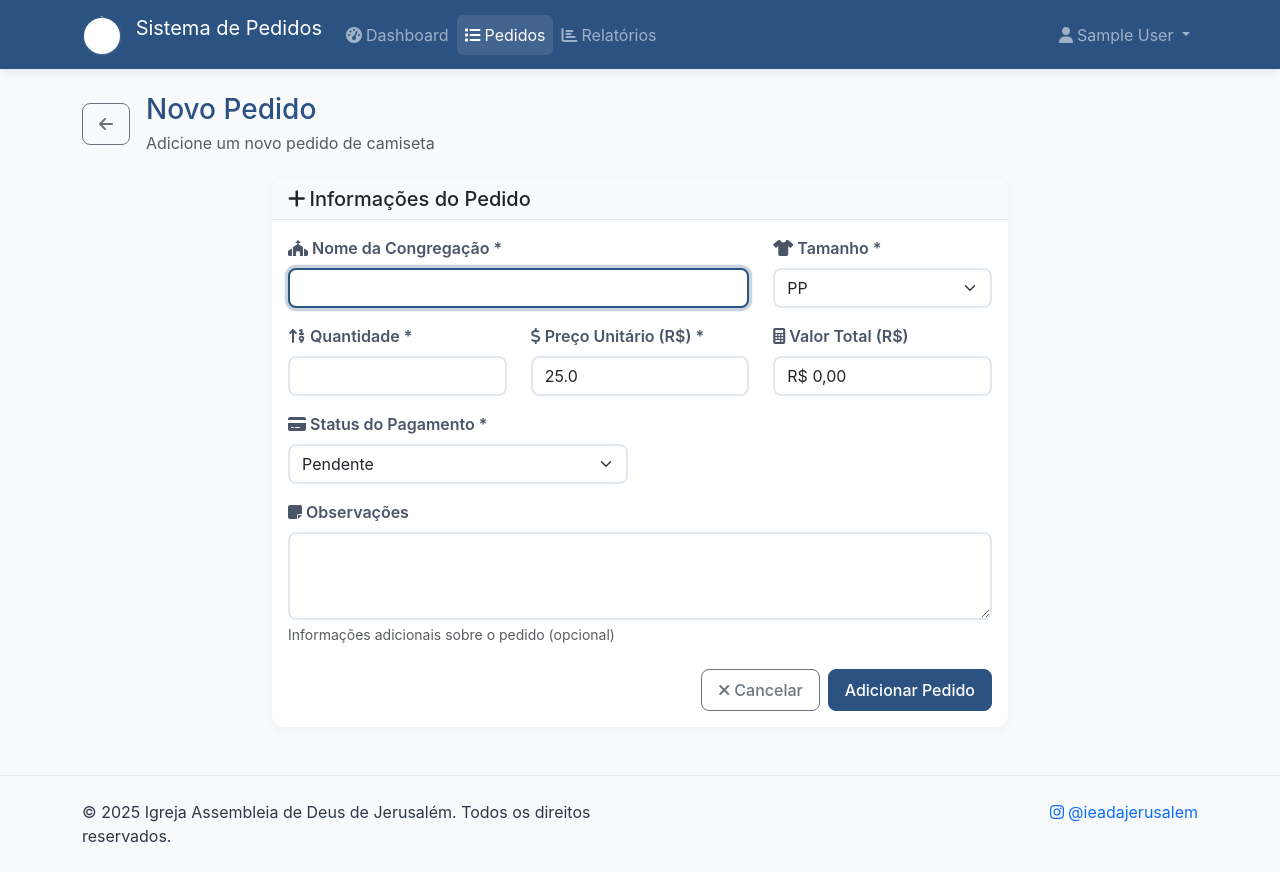
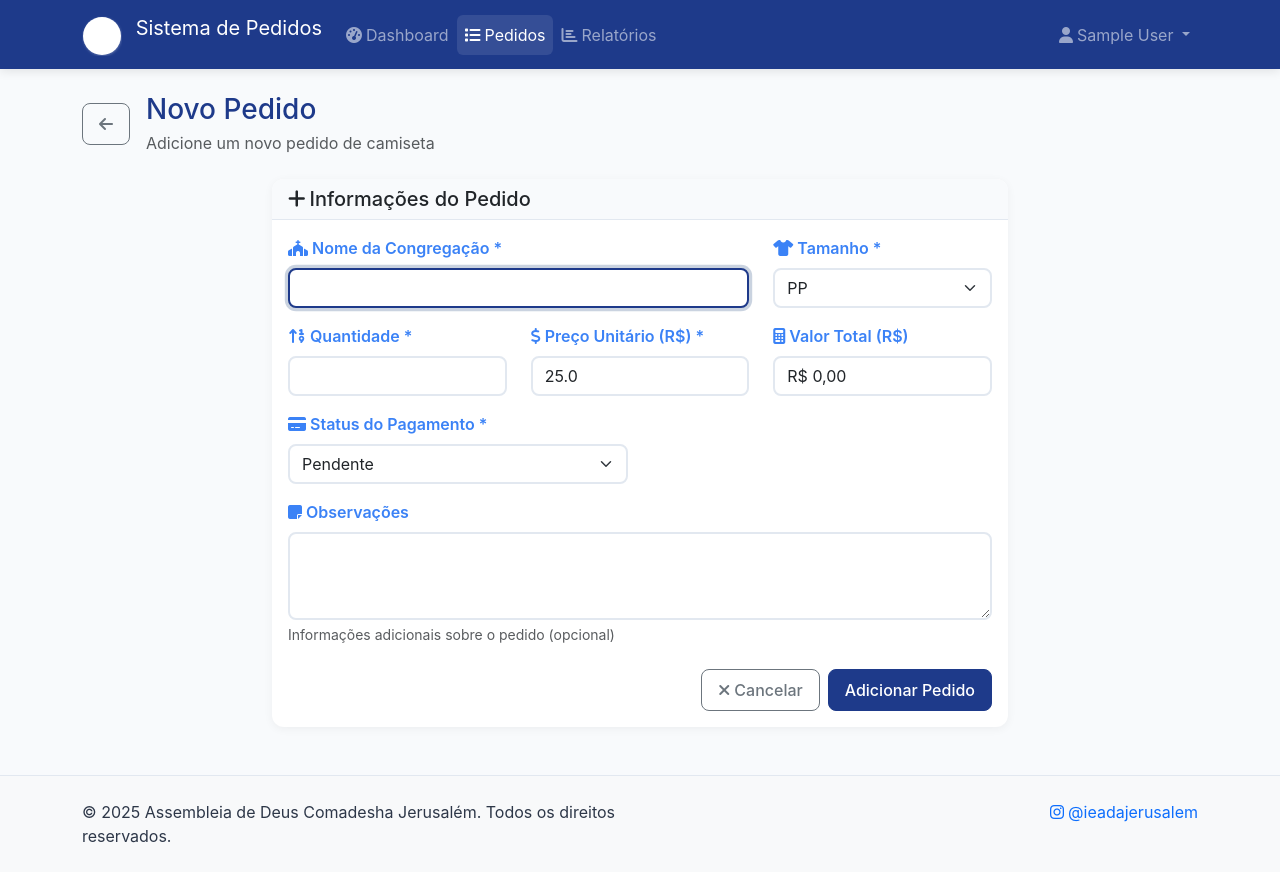
Before and after one commit to devjohnnydev/Arielle, a Flask app: page /orders/add in a window 1280 px wide. Run offline with Flask 3, Linux system fonts and the light colour scheme; the visitor is signed in with stand-in values (Sample User, id 1).

Commit message:
Update church branding and add sample data loading feature
Implement new visual identity based on the church logo, update the church name throughout the application, and add a functionality to load sample order data for testing purposes.

Replit-Commit-Author: Agent
Replit-Commit-Session-Id: e48e9cee-3c1d-42c9-9148-58dd3e31ed6f
Replit-Commit-Checkpoint-Type: full_checkpoint
Replit-Commit-Screenshot-Url: https://storage.googleapis.com/screenshot-production-us-central1/b9492ae2-96db-4238-8bcd-3c1c461771e7/e48e9cee-3c1d-42c9-9148-58dd3e31ed6f/yx8DH5B

```diff
--- a/routes.py
+++ b/routes.py
@@ -22,7 +22,7 @@ def login():
     form = LoginForm()
     if form.validate_on_submit():
         admin = Admin.query.filter_by(email=form.email.data).first()
-        if admin and check_password_hash(admin.password_hash, form.password.data):
+        if admin and admin.password_hash and check_password_hash(admin.password_hash, form.password.data):
             session['admin_id'] = admin.id
             session['admin_name'] = admin.name
             flash('Login realizado com sucesso!', 'success')
@@ -182,6 +182,69 @@ def reports():
                          size_distribution=size_distribution,
                          congregation_distribution=congregation_distribution)
 
+@app.route('/setup-sample-data')
+@login_required
+def setup_sample_data():
+    """Setup sample data for testing"""
+    try:
+        # Sample orders data based on common church congregations and sizes
+        sample_orders = [
+            # Congregação Central
+            {"congregation": "Congregação Central", "size": "P", "quantity": 15, "unit_price": 25.00, "payment_status": "Pago", "payment_method": "PIX"},
+            {"congregation": "Congregação Central", "size": "M", "quantity": 25, "unit_price": 25.00, "payment_status": "Pago", "payment_method": "Transferência Bancária"},
+            {"congregation": "Congregação Central", "size": "G", "quantity": 20, "unit_price": 25.00, "payment_status": "Pendente"},
+            {"congregation": "Congregação Central", "size": "GG", "quantity": 10, "unit_price": 25.00, "payment_status": "Pago", "payment_method": "Dinheiro"},
+
+            # Congregação Bela Vista
+            {"congregation": "Congregação Bela Vista", "size": "PP", "quantity": 8, "unit_price": 25.00, "payment_status": "Pago", "payment_method": "PIX"},
+            {"congregation": "Congregação Bela Vista", "size": "P", "quantity": 12, "unit_price": 25.00, "payment_status": "Pendente"},
+            {"congregation": "Congregação Bela Vista", "size": "M", "quantity": 18, "unit_price": 25.00, "payment_status": "Pago", "payment_method": "Cartão de Crédito"},
+            {"congregation": "Congregação Bela Vista", "size": "G", "quantity": 15, "unit_price": 25.00, "payment_status": "Pago", "payment_method": "Dinheiro"},
+
+            # Congregação Vila Nova
+            {"congregation": "Congregação Vila Nova", "size": "P", "quantity": 10, "unit_price": 25.00, "payment_status": "Pendente"},
+            {"congregation": "Congregação Vila Nova", "size": "M", "quantity": 22, "unit_price": 25.00, "payment_status": "Pago", "payment_method": "PIX"},
+            {"congregation": "Congregação Vila Nova", "size": "G", "quantity": 16, "unit_price": 25.00, "payment_status": "Pendente"},
+            {"congregation": "Congregação Vila Nova", "size": "EXTG", "quantity": 5, "unit_price": 25.00, "payment_status": "Pago", "payment_method": "Transferência Bancária"},
+
+            # Congregação São José
+            {"congregation": "Congregação São José", "size": "PP", "quantity": 6, "unit_price": 25.00, "payment_status": "Pago", "payment_method": "Dinheiro"},
+            {"congregation": "Congregação São José", "size": "P", "quantity": 14, "unit_price": 25.00, "payment_status": "Pago", "payment_method": "PIX"},
+            {"congregation": "Congregação São José", "size": "M", "quantity": 20, "unit_price": 25.00, "payment_status": "Pendente"},
+            {"congregation": "Congregação São José", "size": "G", "quantity": 12, "unit_price": 25.00, "payment_status": "Pago", "payment_method": "Cartão de Débito"},
+
+            # Congregação Jardim das Flores
+            {"congregation": "Congregação Jardim das Flores", "size": "P", "quantity": 9, "unit_price": 25.00, "payment_status": "Pendente"},
+            {"congregation": "Congregação Jardim das Flores", "size": "M", "quantity": 16, "unit_price": 25.00, "payment_status": "Pago", "payment_method": "PIX"},
+            {"congregation": "Congregação Jardim das Flores", "size": "G", "quantity": 13, "unit_price": 25.00, "payment_status": "Pago", "payment_method": "Transferência Bancária"},
+            {"congregation": "Congregação Jardim das Flores", "size": "GG", "quantity": 7, "unit_price": 25.00, "payment_status": "Pendente"},
+        ]
+
+        # Check if sample data already exists
+        existing_orders = Order.query.limit(1).first()
+        if existing_orders:
+            flash('Dados de exemplo já existem no sistema.', 'info')
+            return redirect(url_for('dashboard'))
+
+        # Add sample orders
+        for order_data in sample_orders:
+            order = Order(**order_data)
+            order.calculate_total()
+
+            if order.payment_status == 'Pago':
+                order.payment_date = datetime.utcnow()
+
+            db.session.add(order)
+
+        db.session.commit()
+        flash(f'Dados de exemplo adicionados com sucesso! {len(sample_orders)} pedidos criados.', 'success')
+
+    except Exception as e:
+        db.session.rollback()
+        flash(f'Erro ao adicionar dados de exemplo: {str(e)}', 'danger')
+
+    return redirect(url_for('dashboard'))
+
 @app.route('/export/csv')
 @login_required
 def export_csv():
--- a/static/css/style.css
+++ b/static/css/style.css
@@ -1,14 +1,15 @@
 /* Custom CSS for Church T-Shirt Management System */
 
 :root {
-    --church-primary: #2c5282;
-    --church-secondary: #4a5568;
-    --church-accent: #d4af37;
-    --church-light: #edf2f7;
-    --church-dark: #1a202c;
-    --church-success: #38a169;
-    --church-warning: #d69e2e;
-    --church-danger: #e53e3e;
+    --church-primary: #1e3a8a;
+    --church-secondary: #3b82f6;
+    --church-accent: #fbbf24;
+    --church-gold: #d97706;
+    --church-light: #dbeafe;
+    --church-dark: #1e40af;
+    --church-success: #10b981;
+    --church-warning: #f59e0b;
+    --church-danger: #dc2626;
 }
 
 /* General Styles */
@@ -38,8 +39,21 @@ body {
 }
 
 .btn-church-primary:hover {
-    background-color: #2a4f7a;
-    border-color: #2a4f7a;
+    background-color: var(--church-dark);
+    border-color: var(--church-dark);
+    color: white;
+}
+
+.btn-church-gold {
+    background-color: var(--church-accent);
+    border-color: var(--church-accent);
+    color: var(--church-primary);
+    font-weight: 600;
+}
+
+.btn-church-gold:hover {
+    background-color: var(--church-gold);
+    border-color: var(--church-gold);
     color: white;
 }
 
--- a/templates/base.html
+++ b/templates/base.html
@@ -3,7 +3,7 @@
 <head>
     <meta charset="UTF-8">
     <meta name="viewport" content="width=device-width, initial-scale=1.0">
-    <title>{% block title %}Sistema de Pedidos - Igreja Jerusalém{% endblock %}</title>
+    <title>{% block title %}Sistema de Pedidos - Assembleia de Deus Comadesha Jerusalém{% endblock %}</title>
 
     <!-- Bootstrap 5 CSS -->
     <link href="https://cdn.jsdelivr.net/npm/bootstrap@5.3.0/dist/css/bootstrap.min.css" rel="stylesheet">
@@ -92,7 +92,7 @@
         <div class="container">
             <div class="row">
                 <div class="col-md-6">
-                    <p class="mb-0">&copy; 2025 Igreja Assembleia de Deus de Jerusalém. Todos os direitos reservados.</p>
+                    <p class="mb-0">&copy; 2025 Assembleia de Deus Comadesha Jerusalém. Todos os direitos reservados.</p>
                 </div>
                 <div class="col-md-6 text-end">
                     <a href="https://www.instagram.com/ieadajerusalem/" target="_blank" class="text-decoration-none">
--- a/templates/dashboard.html
+++ b/templates/dashboard.html
@@ -13,6 +13,11 @@
                     <p class="text-muted mb-0">Visão geral dos pedidos e pagamentos</p>
                 </div>
                 <div>
+                    {% if stats.total_orders == 0 %}
+                    <a href="{{ url_for('setup_sample_data') }}" class="btn btn-church-gold me-2">
+                        <i class="fas fa-database me-1"></i>Carregar Dados de Exemplo
+                    </a>
+                    {% endif %}
                     <a href="{{ url_for('add_order') }}" class="btn btn-church-primary">
                         <i class="fas fa-plus me-1"></i>Novo Pedido
                     </a>
--- a/templates/landing.html
+++ b/templates/landing.html
@@ -15,7 +15,7 @@
                             Sistema de Gestão de Pedidos
                         </h1>
                         <h2 class="h4 text-church-secondary mb-4">
-                            Igreja Assembleia de Deus de Jerusalém
+                            Assembleia de Deus Comadesha Jerusalém
                         </h2>
                         <p class="lead mb-4">
                             Sistema completo para gerenciamento de pedidos e pagamentos de camisetas do congresso da igreja.
```
Also changed, not shown: replit.md (+20 -2 lines), attached_assets/image_1754997517102.png (added), static/images/church-logo.svg, 1 other file.
